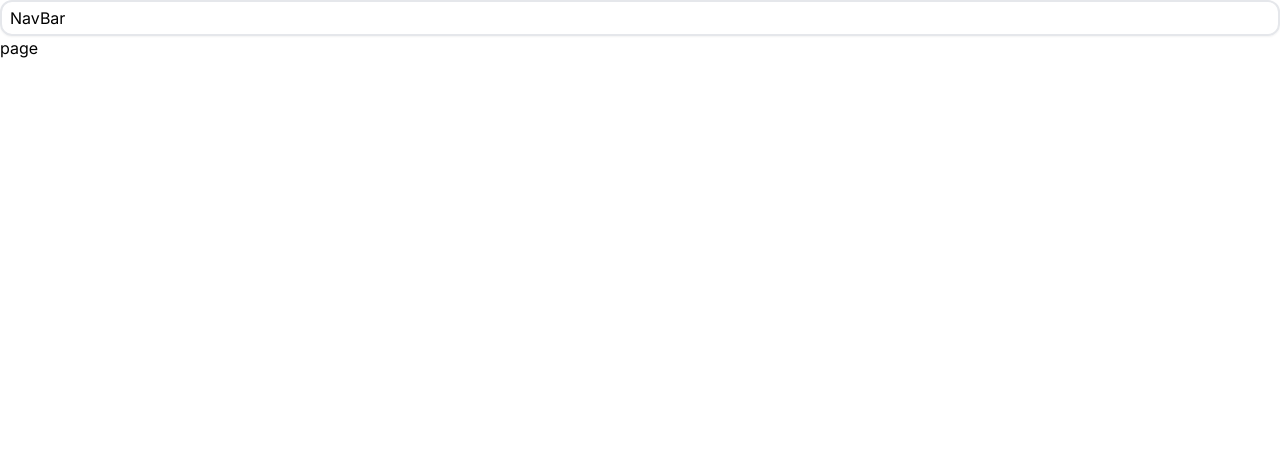
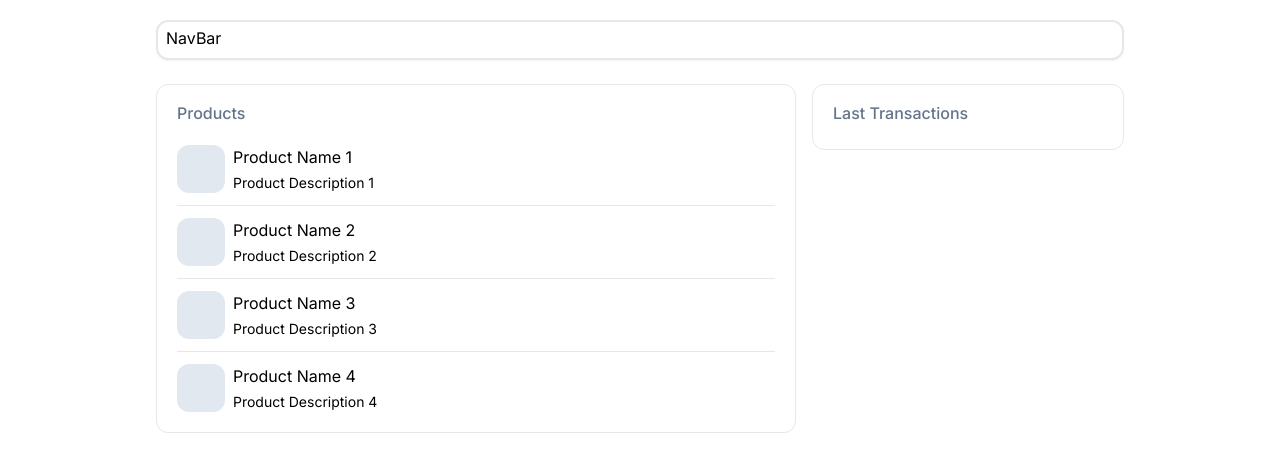
Before and after one commit to imjose/ducky-market-react, a Next.js app: page /dashboard in a window 1280 px wide. Shown: the top 472 px of the page. Built offline with nearby package versions, Linux system fonts and the light colour scheme.

Commit message:
feat: product selection workflow.

```diff
--- a/src/app/dashboard/(overview)/layout.tsx
+++ b/src/app/dashboard/(overview)/layout.tsx
@@ -1,10 +1,14 @@
-import NavBar from '@/app/ui/nav-bar';
+import { Fragment } from "react";
+
+import NavBar from "@/app/ui/nav-bar";
 
 export default function Layout({ children }: { children: React.ReactNode }) {
   return (
-    <>
-      <NavBar/>
-      <div>{ children }</div>
-    </>
-  )
+    <Fragment>
+      <div className="mb-4 px-2">
+        <NavBar />
+      </div>
+      <div>{children}</div>
+    </Fragment>
+  );
 }
--- a/src/app/dashboard/(overview)/page.tsx
+++ b/src/app/dashboard/(overview)/page.tsx
@@ -1,7 +1,21 @@
-import React from 'react'
+import React from "react";
+
+import CardWrapper from "@/app/ui/card-wrapper";
+import Products from "./products";
 
 export default function Page() {
+  const onSubmitTransaction = () => {};
+
   return (
-    <div>page</div>
-  )
+    <div className="container flex flex-row flex-wrap">
+      <div className="container md:w-2/3 p-2">
+        <Products onSubmitTransaction />
+      </div>
+      <div className="container md:w-1/3 p-2">
+        <CardWrapper title="Last Transactions">
+          <div></div>
+        </CardWrapper>
+      </div>
+    </div>
+  );
 }
--- /dev/null
+++ b/src/app/dashboard/(overview)/products.tsx
@@ -0,0 +1,58 @@
+"use client";
+
+import React, { useState } from "react";
+import clsx from "clsx";
+
+import CardWrapper from "@/app/ui/card-wrapper";
+import Product from "@/app/ui/product";
+import ProductStepper from "@/app/ui/product-stepper";
+
+const products = [
+  { id: "1", name: "Product Name 1", description: "Product Description 1" },
+  { id: "2", name: "Product Name 2", description: "Product Description 2" },
+  { id: "3", name: "Product Name 3", description: "Product Description 3" },
+  { id: "4", name: "Product Name 4", description: "Product Description 4" },
+];
+
+export default function Products({ submitTransaction }: { submitTransaction: () => void }) {
+  const [selectedProducts, setSelectedProducts] = useState<{ [key: string]: number }>({});
+
+  const addTransaction = (
+    <button
+      type="button"
+      onClick={submitTransaction}
+      className={clsx("flex items-center justify-center rounded-md h-8 py-1 px-2 text-xs font-medium bg-blue-600 hover:bg-blue-500 text-white", { "hidden": !Object.keys(selectedProducts).length })}
+    >
+      <span>Add Transaction</span>
+    </button>
+  );
+
+  const selectProduct = (id: string) => {
+    if (selectedProducts[id]) return;
+
+    setSelectedProducts(prev => ({ ...prev, [id]: 1 }));
+  };
+
+  return (
+    <CardWrapper title="Products" action={addTransaction}>
+      <ul>
+        {products.map(({ id, name, description }, index) => (
+          <>
+            <li
+              key={id}
+              onClick={() => selectProduct(id)}
+              className={clsx("cursor-pointer rounded-lg hover:bg-slate-100", { "text-white bg-blue-600 hover:bg-blue-500 cursor-default": Object.hasOwn(selectedProducts, id) })}
+            >
+              <Product name={name} description={description}>
+                <div className={clsx({ "hidden": !Object.hasOwn(selectedProducts, id) })}>
+                  <ProductStepper id={id} selectedProducts={selectedProducts} setSelectedProducts={setSelectedProducts} />
+                </div>
+              </Product>
+            </li>
+            {index !== products.length - 1 && <hr key={`hr_${id}`} className="my-1 mx-2" />}
+          </>
+        ))}
+      </ul>
+    </CardWrapper>
+  );
+}
--- a/src/app/layout.tsx
+++ b/src/app/layout.tsx
@@ -16,7 +16,11 @@ export default function RootLayout({
 }>) {
   return (
     <html lang="en">
-      <body className={ inter.className }>{children}</body>
+      <body className={`${inter.className} flex justify-center`}>
+        <main className="min-h-screen w-full max-w-5xl p-5">
+          { children }
+        </main>
+      </body>
     </html>
   );
 }
--- a/src/app/page.tsx
+++ b/src/app/page.tsx
@@ -1,26 +1,4 @@
-import { CardWrapper } from '@/app/ui/card-wrapper';
 
 export default function Home() {
-  return (
-    <main className="flex min-h-screen flex-col items-center justify-between p-5">
-      <div className="container flex flex-row flex-wrap gap-4">
-        <div className="w-100 md:w-2/3">
-          <CardWrapper title="Products">
-            <ul>
-              <li key="custom" className="container flex p-2 gap-2 bg-slate-200 rounded-xl">
-                <div className="w-12 h-12 flex-shrink-0 bg-slate-500 rounded-xl" />
-                <div className="flex flex-col items-start gap-1">
-                  <div className="text-ellipsis line-clamp-1"> Product Example 1 </div>
-                  <p className="text-sm text-ellipsis line-clamp-2"> Product Example Description </p>
-                </div>
-              </li>
-            </ul>
-          </CardWrapper>
-        </div>
-        <CardWrapper title="Last Transaction">
-          <div></div>
-        </CardWrapper>
-      </div>
-    </main>
-  );
+  return (<div></div>);
 }
--- a/src/app/ui/card-wrapper.tsx
+++ b/src/app/ui/card-wrapper.tsx
@@ -1,12 +1,17 @@
+import { Fragment } from "react";
 
-export default function CardWrapper({ title, children }: { title: string; children: React.ReactNode }) {
+type CardWrapper = { title: string; children: React.ReactNode; action?: React.ReactNode };
+
+export default function CardWrapper({ title, children, action }: CardWrapper) {
   return (
-    <>
-      <div className="flex flex-col rounded-xl p-2 md:p-4 border-2 shadow-md">
-        <h1 className="text-2xl px-2 text-ellipsis"> {title} </h1>
-        <hr className="border mb-2 mx-2 border-slate-300" />
+    <Fragment>
+      <div className="flex flex-col rounded-xl p-3 border">
+        <div className="flex flex-row justify-between items-center mb-2 h-8">
+          <h1 className="text-md font-medium text-slate-500 px-2 text-ellipsis line-clamp-1"> {title} </h1>
+          {action}
+        </div>
         {children}
       </div>
-    </>
+    </Fragment>
   );
 }
--- a/src/app/ui/nav-bar.tsx
+++ b/src/app/ui/nav-bar.tsx
@@ -1,7 +1,5 @@
-import React from 'react'
+import React from "react";
 
 export default function NavBar() {
-  return (
-    <div className='flex flex-row py-1 px-2 border-2 shadow-sm rounded-xl'>NavBar</div>
-  )
+  return <div className="min-h-10 flex flex-row py-1 px-2 border-2 shadow-sm rounded-xl">NavBar</div>;
 }
--- /dev/null
+++ b/src/app/ui/product-stepper.tsx
@@ -0,0 +1,34 @@
+import React from "react";
+
+type ProductStepperProps = {
+  id: string;
+  selectedProducts: { [key: string]: number };
+  setSelectedProducts: React.Dispatch<React.SetStateAction<{ [key: string]: number }>>;
+};
+
+function ProductStepper({ id, selectedProducts, setSelectedProducts }: ProductStepperProps) {
+  function onDecrement() {
+    return setSelectedProducts(({ [id]: prop, ...prev }) => ({ ...prev, ...(prop - 1 > 0 ? { [id]: prop - 1 } : {}) }));
+  }
+
+  function onIncrement() {
+    return setSelectedProducts(prev => ({ ...prev, [id]: (prev[id] ?? 0) + 1 }));
+  }
+
+  return (
+    <div className="flex flex-col justify-center items-center h-full px-4">
+      <span className="text-md">quantity</span>
+      <div className="flex flex-row justify-between items-center w-14">
+        <button className="font-bold" onClick={onDecrement}>
+          -
+        </button>
+        <span>{selectedProducts[id]}</span>
+        <button className="font-bold" onClick={onIncrement}>
+          +
+        </button>
+      </div>
+    </div>
+  );
+}
+
+export default ProductStepper;
--- /dev/null
+++ b/src/app/ui/product.tsx
@@ -0,0 +1,25 @@
+import React, { Fragment } from "react";
+
+export type Product = {
+  id?: string;
+  name: string;
+  description: string;
+
+  // internally added
+  children?: React.ReactNode;
+};
+
+export default function Product({ name, description, children }: Product) {
+  return (
+    <div className="container flex p-2 gap-2">
+      <div className="w-12 h-12 flex-shrink-0 bg-slate-200 rounded-xl" />
+      <div className="flex flex-row flex-grow justify-between content-center">
+        <div className="flex flex-col items-start gap-1">
+          <div className="text-ellipsis line-clamp-1"> {name} </div>
+          <p className="text-sm text-ellipsis line-clamp-2"> {description} </p>
+        </div>
+        {children}
+      </div>
+    </div>
+  );
+}
```
